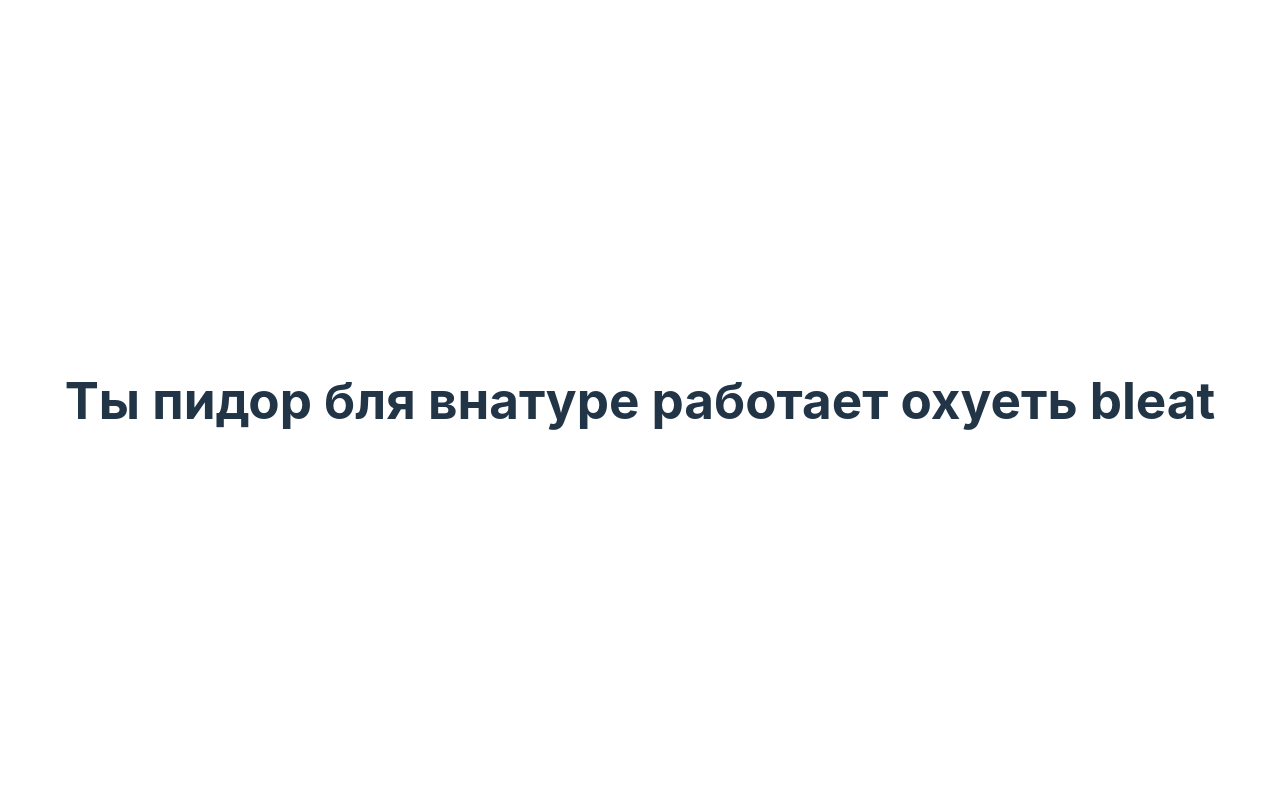
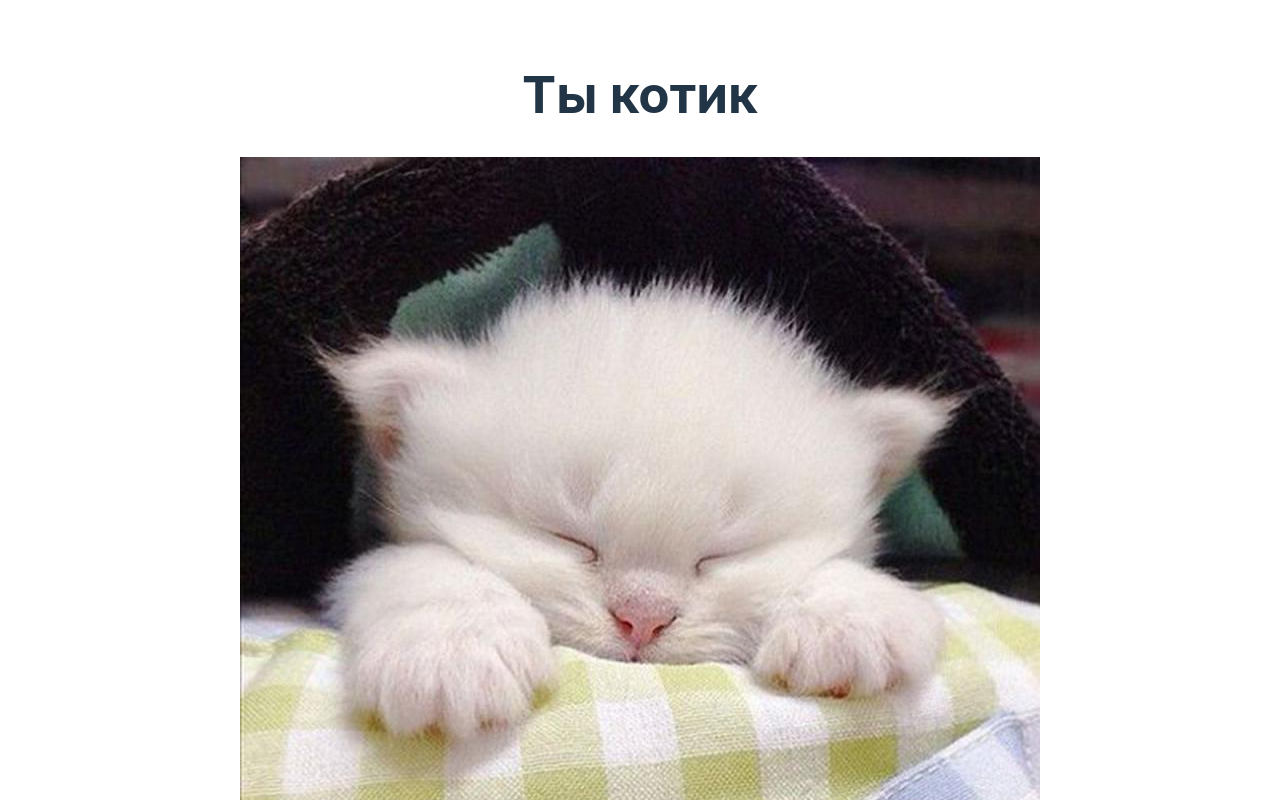
Before and after one commit to a9052681569/ksenig-web, a React (Vite) app: page / in a window 1280 px wide. Shown: the top 800 px of the page. Built offline with nearby package versions, Linux system fonts and the light colour scheme.

Commit message:
переделал пидора на котика

```diff
--- a/src/App.tsx
+++ b/src/App.tsx
@@ -1,8 +1,10 @@
 import { FC } from 'react';
 import './App.scss';
+import catPic from './assets/cat.jpg';
 
 export const App: FC = () => (
 	<div className="App">
-		<h1>Ты пидор бля внатуре работает охуеть bleat</h1>
+		<h1>Ты котик</h1>
+		<img src={catPic} />
 	</div>
 );
```
Also changed, not shown: src/assets/cat.jpg (added).
